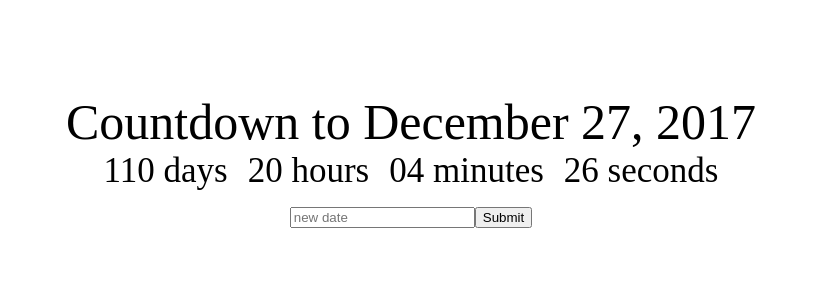
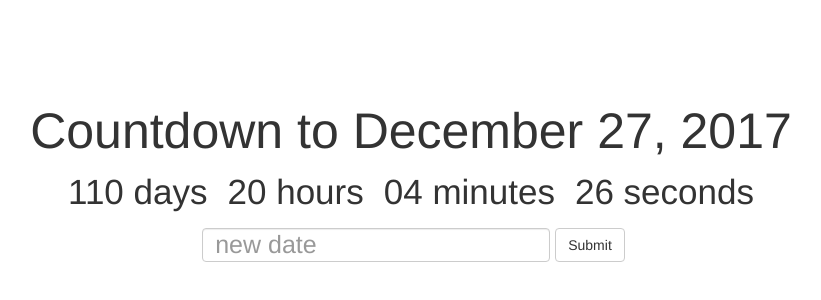
Before and after one commit to AJRedDevil/countdownchamp, a React (Create React App) app: page / in a window 1280 px wide. Shown: the part 160-460 px from the top of the page, without its empty margins (229-1050 px from the left). Built offline with nearby package versions, Linux system fonts and the light colour scheme.

Commit message:
Added react bootstrap css

```diff
--- a/package.json
+++ b/package.json
@@ -5,6 +5,7 @@
   "dependencies": {
     "moment": "^2.18.1",
     "react": "^15.6.1",
+    "react-bootstrap": "^0.31.3",
     "react-dom": "^15.6.1",
     "react-scripts": "1.0.12"
   },
--- a/public/index.html
+++ b/public/index.html
@@ -19,6 +19,7 @@
       work correctly both with client-side routing and a non-root public URL.
       Learn how to configure a non-root public URL by running `npm run build`.
     -->
+    <link rel="stylesheet" href="https://maxcdn.bootstrapcdn.com/bootstrap/latest/css/bootstrap.min.css">
     <title>React App</title>
   </head>
   <body>
--- a/src/App.css
+++ b/src/App.css
@@ -12,3 +12,8 @@
     display: inline;
     margin: 10px;
 }
+
+.Deadline-input {
+    font-size: 25px;
+    margin: 5px
+}
--- a/src/App.jsx
+++ b/src/App.jsx
@@ -1,6 +1,8 @@
 import React, { Component } from 'react';
+import { Form, FormControl, Button } from 'react-bootstrap';
+import Clock from './Clock';
 import './App.css';
-import Clock from './Clock';
+
 
 class App extends Component {
     constructor(props) {
@@ -27,14 +29,15 @@
                 <Clock
                     deadline={this.state.deadline}
                 />
-                <div>
-                    <input
+                <Form inline>
+                    <FormControl
+                        className="Deadline-input"
                         type="text"
                         placeholder="new date"
                         onChange={event =>  this.setState({newDeadline: event.target.value})}
                     />
-                    <button onClick={this.changeDeadline}>Submit</button>
-                </div>
+                    <Button onClick={this.changeDeadline}>Submit</Button>
+                </Form>
             </div>
         );
     }
```
